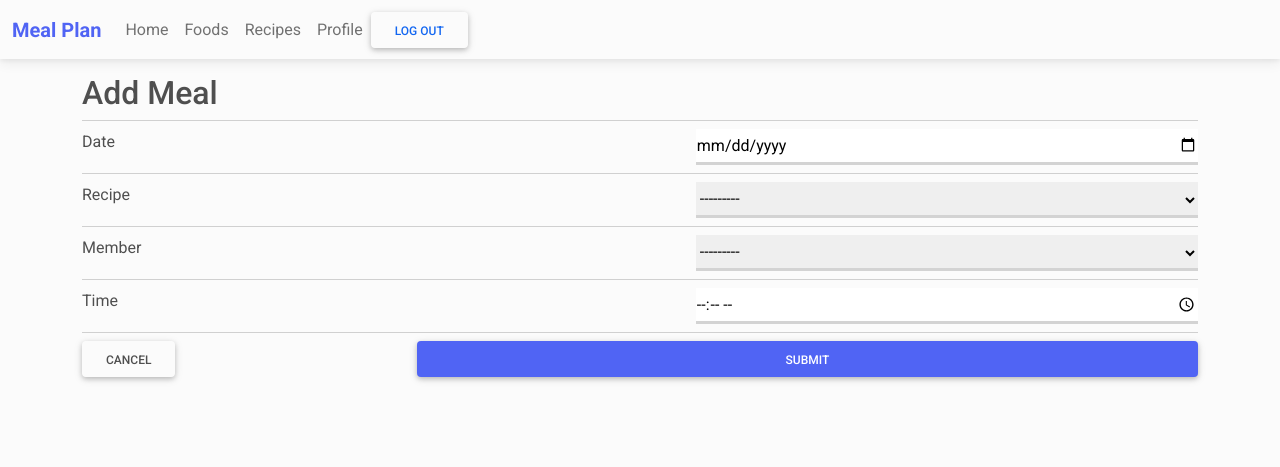
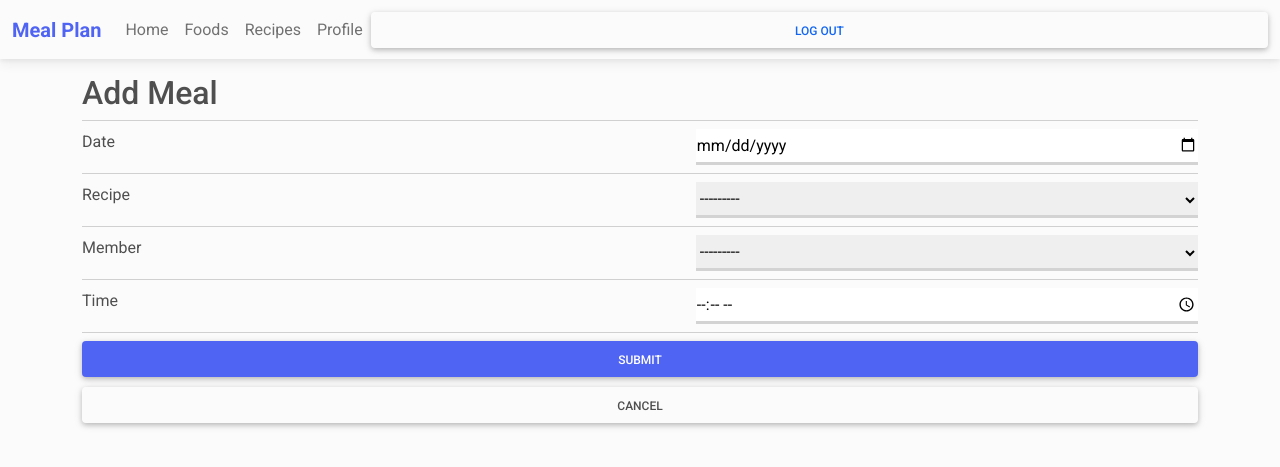
Before and after one commit to Boyan67/meal_plan, a Django app: page /add_meal/ in a window 1280 px wide. Shown: the top 467 px of the page. Run offline with Django 4.2, Linux system fonts and the light colour scheme; a user stored in the database is signed in; data comes from the database, SQL or seed files in the repository; both versions use the stored data as it was after the commit; some libraries are stand-ins or nearby versions.

Commit message:
UI updates

```diff
--- a/food/templates/food/food/create_food.html
+++ b/food/templates/food/food/create_food.html
@@ -18,7 +18,9 @@
             width: 100%;
             background-color: #5064f4;
         }
-
+        .btn {
+            width: 100%;
+        }
         h2{
             margin-top: 15px;
         }
@@ -38,7 +40,7 @@
             <div class="d-flex justify-content-between">
                 <input class="btn btn-info" type="Submit">
             </div>
-
     </form>
+<a href="{% url 'foods' %}"><button class="btn" id="cancel">Cancel</button></a>
 </div>
 {% endblock %}
--- a/food/templates/food/food/edit_food.html
+++ b/food/templates/food/food/edit_food.html
@@ -21,6 +21,7 @@
             width: 100%;
             background-color: #5064f4;
         }
+
 
         h2{
             margin-top: 15px;
@@ -47,6 +48,7 @@
                 <input class="btn btn-info" type="Submit">
             </div>
     </form>
+    <a href="{% url 'foods' %}"><button class="btn" id="cancel" style="width: 100%">Cancel</button></a>
 </div>
 
 {% endblock %}
--- a/food/templates/food/meal/add_meal.html
+++ b/food/templates/food/meal/add_meal.html
@@ -28,8 +28,11 @@
             margin: 8px 0 8px 0;
         }
         .btn-info{
-            width: 70%;
+            width: 100%;
             background-color: #5064f4;
+        }
+        .btn {
+            width: 100%;
         }
 
 
@@ -57,9 +60,9 @@
                 <hr>
             {% endfor %}
             <div class="d-flex justify-content-between" style="margin-bottom: 10px;">
-              <a href="#"><button class="btn" id="cancel">Cancel</button></a>
                 <input class="btn btn-info" type="Submit">
             </div>
     </form>
+    <a href="{% url 'home' %}"><button class="btn" id="cancel">Cancel</button></a>
     </div>
 {% endblock %}
--- a/food/templates/food/recipe/create_recipe.html
+++ b/food/templates/food/recipe/create_recipe.html
@@ -39,6 +39,7 @@
                 <input class="btn btn-info" type="Submit">
             </div>
     </form>
+<a href="{% url 'recipes' %}"><button class="btn" id="cancel" style="width: 100%">Cancel</button></a>
 </div>
 
 {% endblock %}
--- a/food/templates/food/recipe/recipe_details.html
+++ b/food/templates/food/recipe/recipe_details.html
@@ -32,5 +32,6 @@
         <li>{{ ingredient.name }} x {{ ingredient.serving_amount }}</li>
     {% endfor %}
     </ul>
+    <a href="{% url 'recipes' %}"><button class="btn" id="cancel">Back</button></a>
     </div>
 {% endblock%}
```
Also changed, not shown: db.sqlite3.
